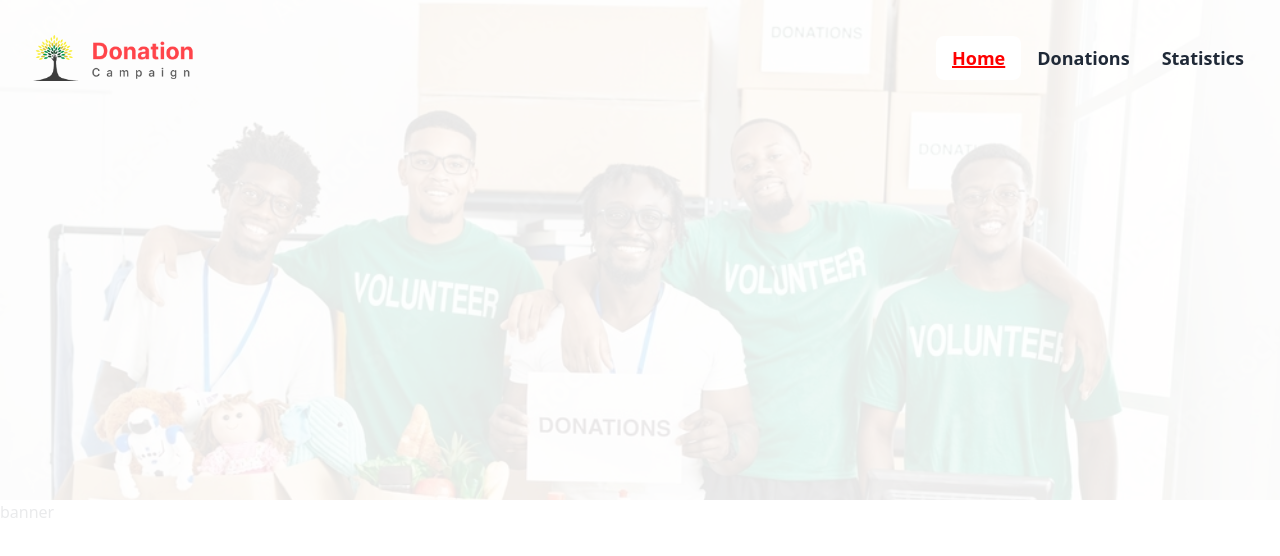
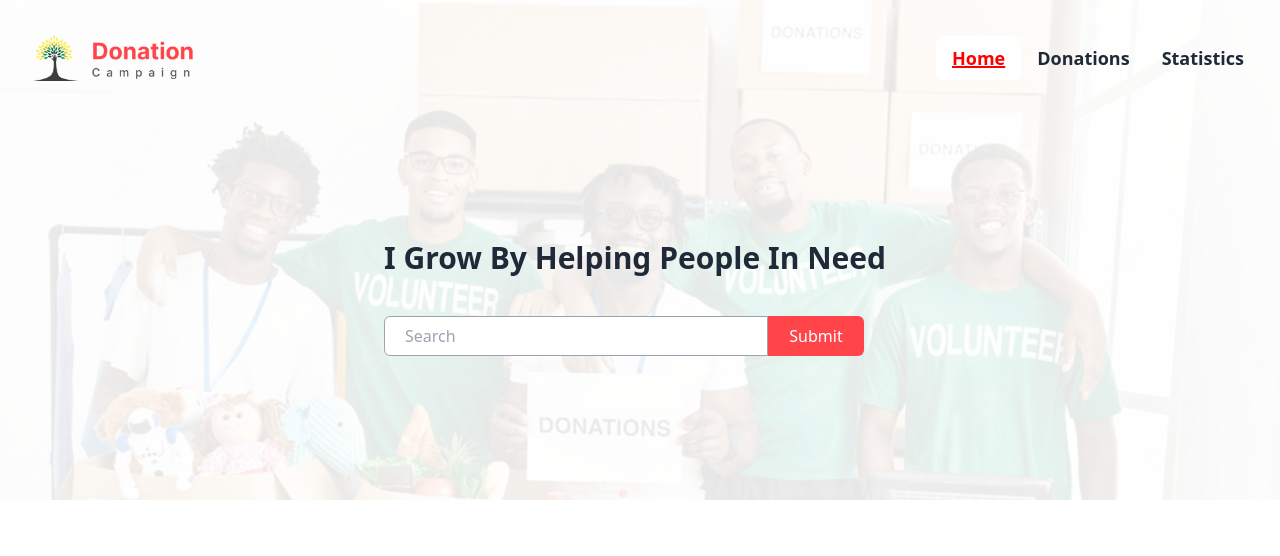
Before and after one commit to Fariha1865/Donation-Campaign-with-React, a React (Vite) app: page / in a window 1280 px wide. Shown: the top 556 px of the page. Built offline with nearby package versions, Linux system fonts and the light colour scheme.

Commit message:
Banner header and textBox added

```diff
--- a/src/components/Home/Home.jsx
+++ b/src/components/Home/Home.jsx
@@ -9,7 +9,9 @@ const Home = () => {
 
 
             <div>
-                <Banner></Banner>
+                <div className="absolute top-[30%] left-[20%] lg:left-[30%]">
+                    <Banner></Banner>
+                </div>
             </div>
 
         </div>
--- a/src/components/HomePageComponents/Banner/Banner.jsx
+++ b/src/components/HomePageComponents/Banner/Banner.jsx
@@ -1,7 +1,13 @@
+
 const Banner = () => {
     return (
-        <div>
-              <h1>banner</h1>
+        <div className="">
+            <h1 className="text-3xl font-bold">I Grow By Helping People In Need</h1>
+            <div className="flex items-center mt-10">
+                <input type="text" placeholder="Search" className=" outline-gray-300 pl-5 h-10 w-40 md:w-96 rounded-l-md border border-gray-400"/>
+                <input type="submit" className="h-10 w-24 text-white rounded-r-md bg-[#FF444A]" />
+            </div>
+
         </div>
     );
 };
--- a/src/components/Root/Root.jsx
+++ b/src/components/Root/Root.jsx
@@ -9,7 +9,7 @@ const Root = () => {
     return (
         <div>
             <div className={pathname === "/"? "bannerImage h-[500px]":""}>
-            <div className={pathname==="/" ? "absolute inset-0 bg-white opacity-90":""}></div>
+            <div className={pathname==="/" ? "absolute h-[500px] inset-0 bg-white opacity-90":""}></div>
                 <div className="opacity-1">
                 <Navbar></Navbar>
                 </div>
```
